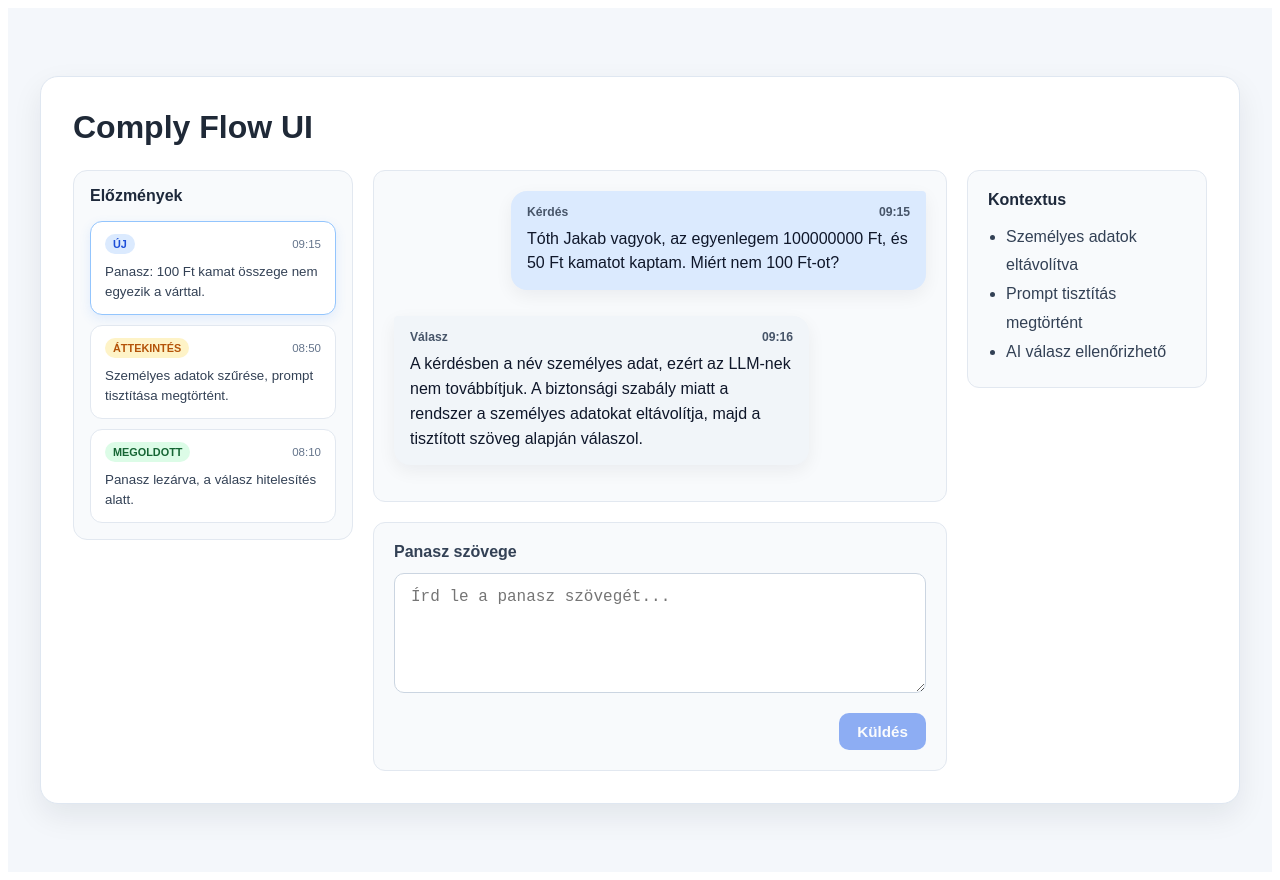
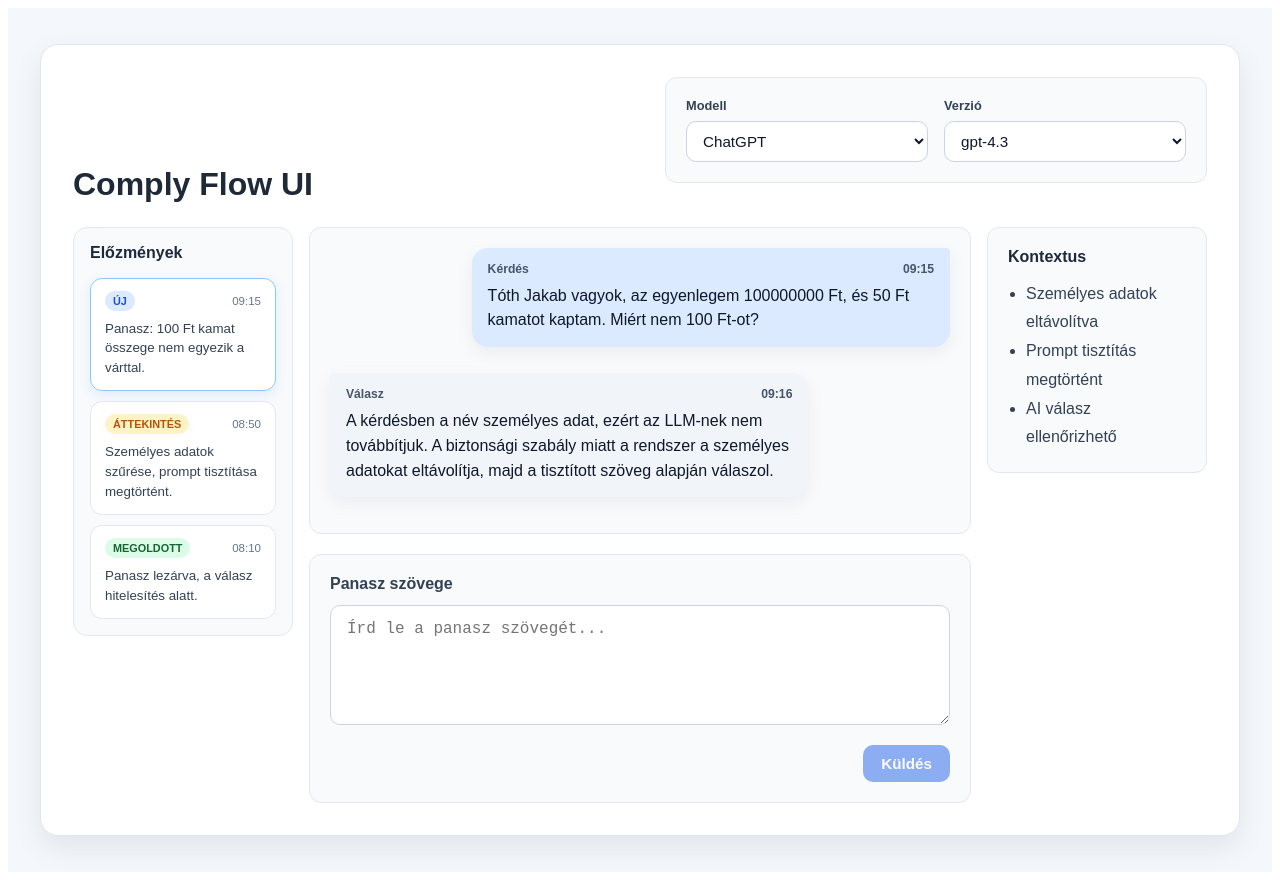
Before and after one commit to MlinaricsBenedek/comply-flow-ui, an Angular app: page / in a window 1280 px wide. Built offline with nearby package versions, Linux system fonts and the light colour scheme.

Commit message:
add dropdown menu to select llm modell and version.

```diff
--- a/src/app/app.css
+++ b/src/app/app.css
@@ -18,6 +18,10 @@
 }
 
 .topbar {
+  display: flex;
+  align-items: end;
+  justify-content: space-between;
+  gap: 16px;
   margin-bottom: 24px;
 }
 
@@ -27,11 +31,57 @@ h1 {
   color: #1f2937;
 }
 
+.selector-bar {
+  display: flex;
+  gap: 16px;
+  flex: 1;
+  max-width: 500px;
+  background: #f8fafc;
+  border: 1px solid #e2e8f0;
+  border-radius: 12px;
+  padding: 16px;
+}
+
+.selector-group {
+  flex: 1;
+  display: flex;
+  flex-direction: column;
+  gap: 8px;
+}
+
+.selector-group label {
+  font-size: 0.8rem;
+  font-weight: 700;
+  color: #334155;
+}
+
+.selector-group select {
+  width: 100%;
+  border: 1px solid #cbd5e1;
+  border-radius: 10px;
+  background: #ffffff;
+  padding: 10px 12px;
+  font-size: 0.95rem;
+  color: #0f172a;
+}
+
 .content-grid {
   display: grid;
-  grid-template-columns: 280px minmax(0, 1fr) 240px;
-  gap: 20px;
+  grid-template-columns: 220px minmax(0, 1fr) 220px;
+  gap: 16px;
   align-items: start;
+}
+
+.left-column {
+  order: 1;
+}
+
+.center-column {
+  order: 2;
+}
+
+.right-column {
+  order: 3;
 }
 
 .left-column,
@@ -56,11 +106,41 @@ h1 {
 }
 
 .input-panel,
-.context-panel {
+.context-panel,
+.selector-bar {
   background: #f8fafc;
   border: 1px solid #e2e8f0;
   border-radius: 12px;
   padding: 20px;
+}
+
+.selector-bar {
+  display: flex;
+  gap: 16px;
+  margin-bottom: 20px;
+}
+
+.selector-group {
+  flex: 1;
+  display: flex;
+  flex-direction: column;
+  gap: 8px;
+}
+
+.selector-group label {
+  font-size: 0.8rem;
+  font-weight: 700;
+  color: #334155;
+}
+
+.selector-group select {
+  width: 100%;
+  border: 1px solid #cbd5e1;
+  border-radius: 10px;
+  background: #ffffff;
+  padding: 10px 12px;
+  font-size: 0.95rem;
+  color: #0f172a;
 }
 
 .context-panel h3 {
--- a/src/app/app.html
+++ b/src/app/app.html
@@ -2,6 +2,26 @@
   <section class="app-shell">
     <header class="topbar">
       <h1>{{ title() }}</h1>
+
+      <div class="selector-bar">
+        <div class="selector-group">
+          <label for="model-select">Modell</label>
+          <select id="model-select" [value]="selectedModel()" (change)="selectedModel.set($any($event.target).value)">
+            @for (model of modelOptions; track model) {
+              <option [value]="model">{{ model }}</option>
+            }
+          </select>
+        </div>
+
+        <div class="selector-group">
+          <label for="version-select">Verzió</label>
+          <select id="version-select" [value]="selectedVersion()" (change)="selectedVersion.set($any($event.target).value)">
+            @for (version of modelVersionOptions; track version) {
+              <option [value]="version">{{ version }}</option>
+            }
+          </select>
+        </div>
+      </div>
     </header>
 
     <div class="content-grid">
--- a/src/app/app.ts
+++ b/src/app/app.ts
@@ -12,6 +12,10 @@ export class App {
   protected readonly title = signal('Comply Flow UI');
   protected readonly draftMessage = signal('');
   protected readonly selectedHistoryId = signal('1');
+  protected readonly modelOptions = ['ChatGPT', 'Claude', 'Gemini'];
+  protected readonly modelVersionOptions = ['gpt-4.3', 'gpt-4o', 'o3-mini'];
+  protected readonly selectedModel = signal('ChatGPT');
+  protected readonly selectedVersion = signal('gpt-4.3');
   protected readonly historyItems = signal<HistoryMenuItem[]>([
     {
       id: '1',
```
